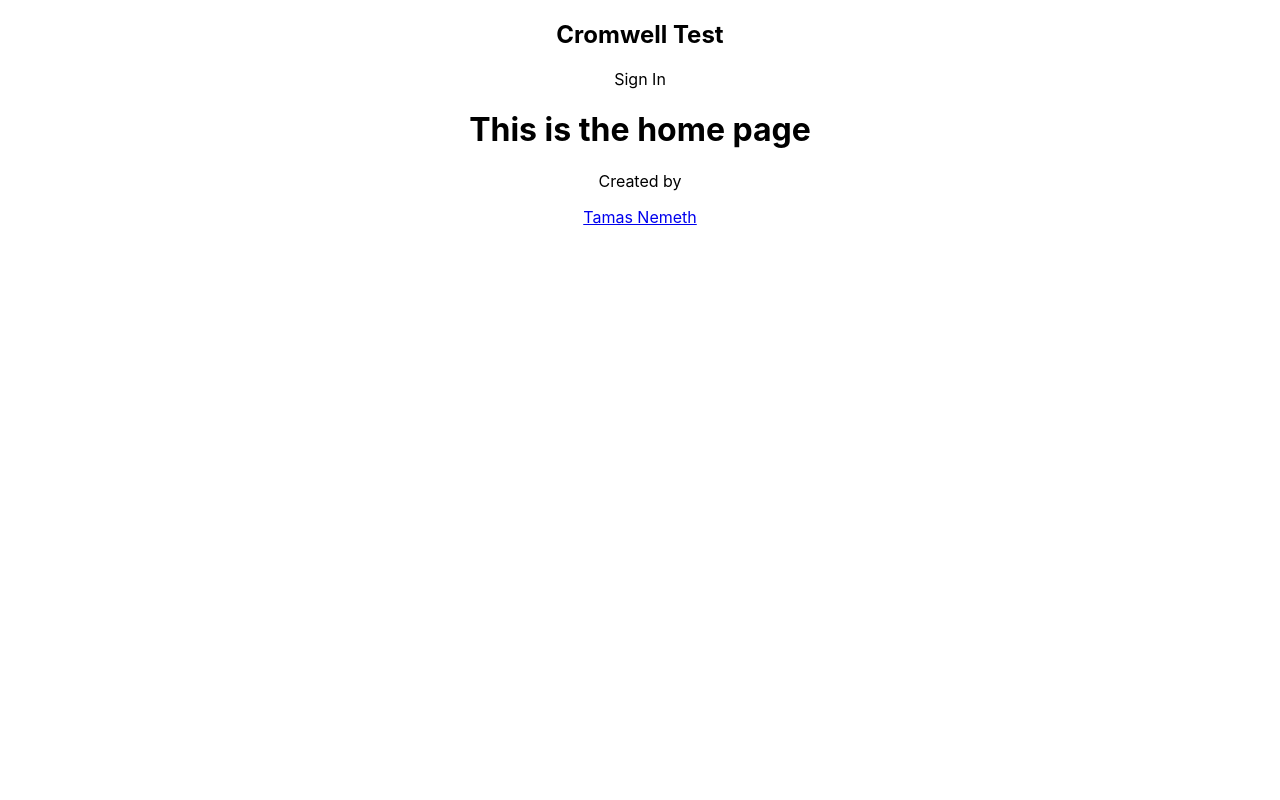
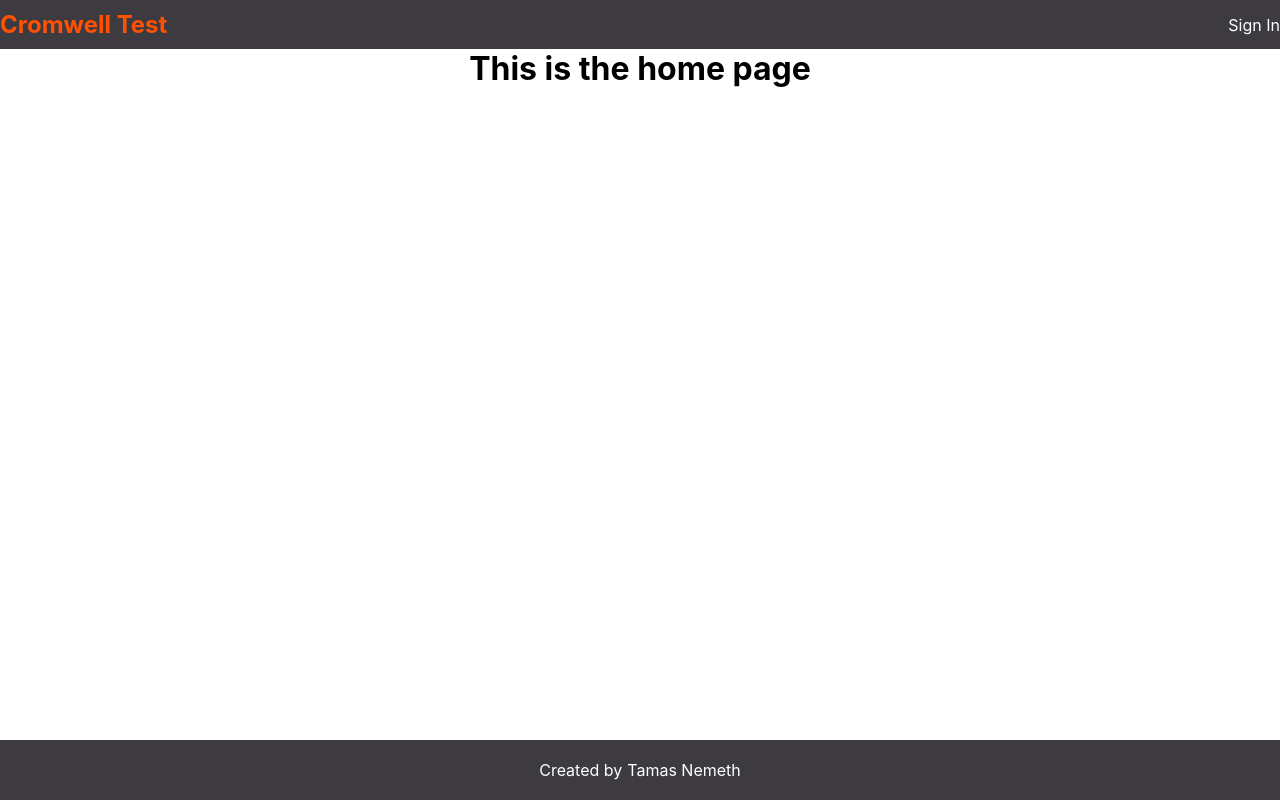
Before and after one commit to nemetht91/Cromwell-Test, a React (Create React App) app in the folder client/: page / in a window 1280 px wide. Built offline with nearby package versions, Linux system fonts and the light colour scheme.

Commit message:
style navbar and footer

```diff
--- a/client/src/App.css
+++ b/client/src/App.css
@@ -1,38 +1,72 @@
+:root{
+  --primary-color:#FF5100;
+  --secondary-color: #3D3B40;
+  --background-color: white;
+  --dark-color:#000;
+  --light-color:#f4f4f4e3;
+  --text-color: black;
+}
+
+*{
+  box-sizing: border-box;
+  padding: 0;
+  margin: 0;
+}
+
 .App {
   text-align: center;
 }
 
-.App-logo {
-  height: 40vmin;
-  pointer-events: none;
+.container{
+  max-width: 1300px;
+  margin: 0 auto;
+  overflow: auto;
 }
 
-@media (prefers-reduced-motion: no-preference) {
-  .App-logo {
-    animation: App-logo-spin infinite 20s linear;
-  }
+/* Navbar */
+
+.navbar{
+  color: var(--primary-color);
+  background-color: var(--secondary-color);
 }
 
-.App-header {
-  background-color: #282c34;
-  min-height: 100vh;
+.navbar .container{
   display: flex;
-  flex-direction: column;
+  justify-content: space-between;
   align-items: center;
-  justify-content: center;
-  font-size: calc(10px + 2vmin);
+  padding: 10px 0px;
+}
+
+.navbutton{
   color: white;
 }
 
-.App-link {
-  color: #61dafb;
+.navbutton:hover{
+  color: var(--primary-color);
+  cursor: pointer;
 }
 
-@keyframes App-logo-spin {
-  from {
-    transform: rotate(0deg);
-  }
-  to {
-    transform: rotate(360deg);
-  }
+
+/* footer */
+footer{
+  position: fixed;
+  bottom: 0;
+  width: 100%;
+  display: flex;
+  height: 60px;
+  background-color: var(--secondary-color);
+  color: white;
+  text-align: center;
+  justify-content: center;
+  align-items: center;
+  gap: 5px;
 }
+
+footer a{
+  color: white;
+  text-decoration: none;
+}
+
+footer a:hover{
+  color: var(--primary-color);
+}
--- a/client/src/Components/Navigation/Navbar.jsx
+++ b/client/src/Components/Navigation/Navbar.jsx
@@ -8,9 +8,11 @@ function Navbar(){
     const navigate = useNavigate();
 
     return <div className="navbar">
-        <Logo navigate={() => {navigate('/')}}/>
-        <div className="buttons">
-            <NavButton navigate={() => {navigate('/login')}} name="Sign In"/>
+        <div className="container">
+            <Logo navigate={() => {navigate('/')}}/>
+            <div className="buttons">
+                <NavButton navigate={() => {navigate('/login')}} name="Sign In"/>
+            </div>
         </div>
     </div>
 }
```
